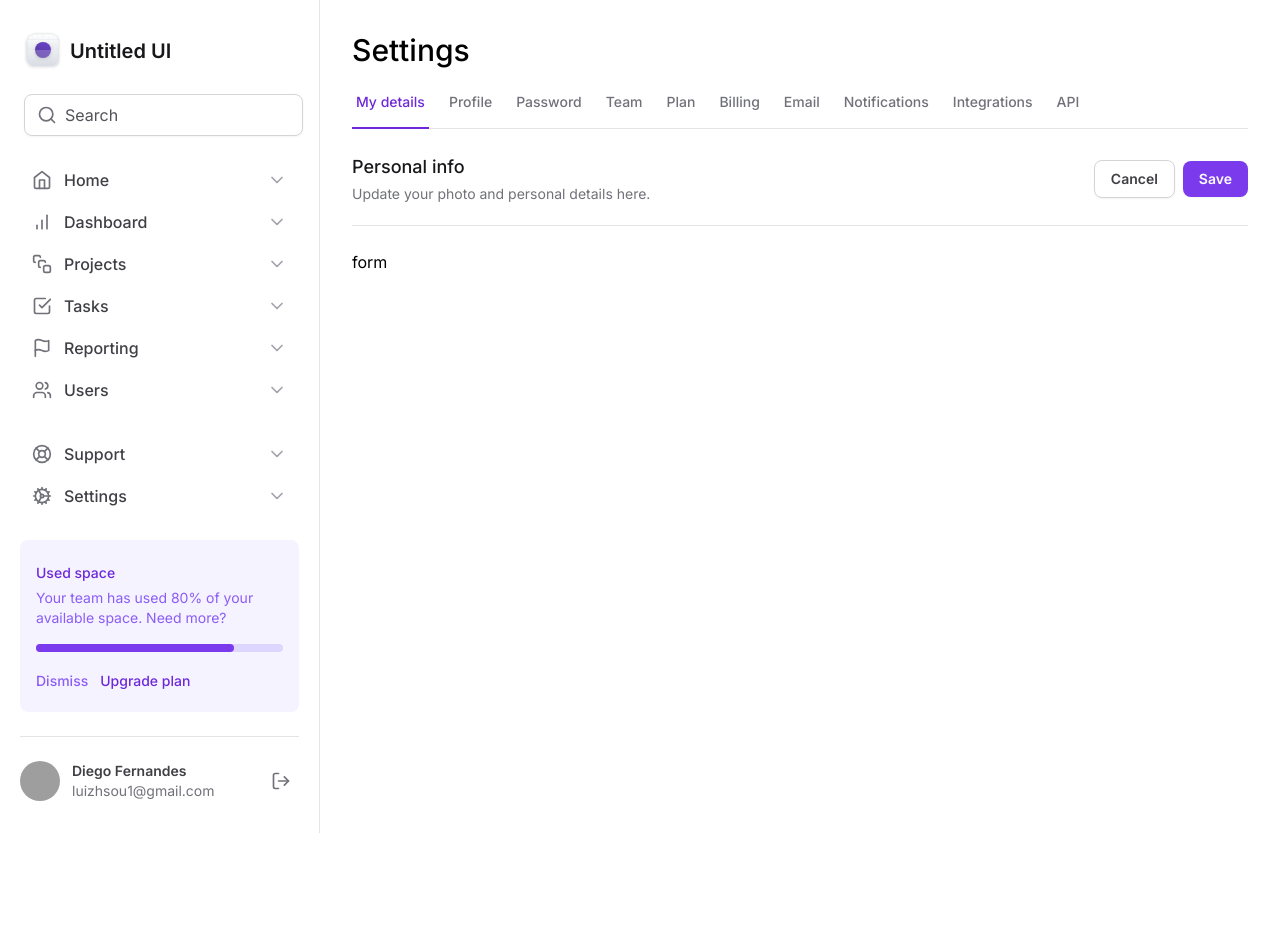
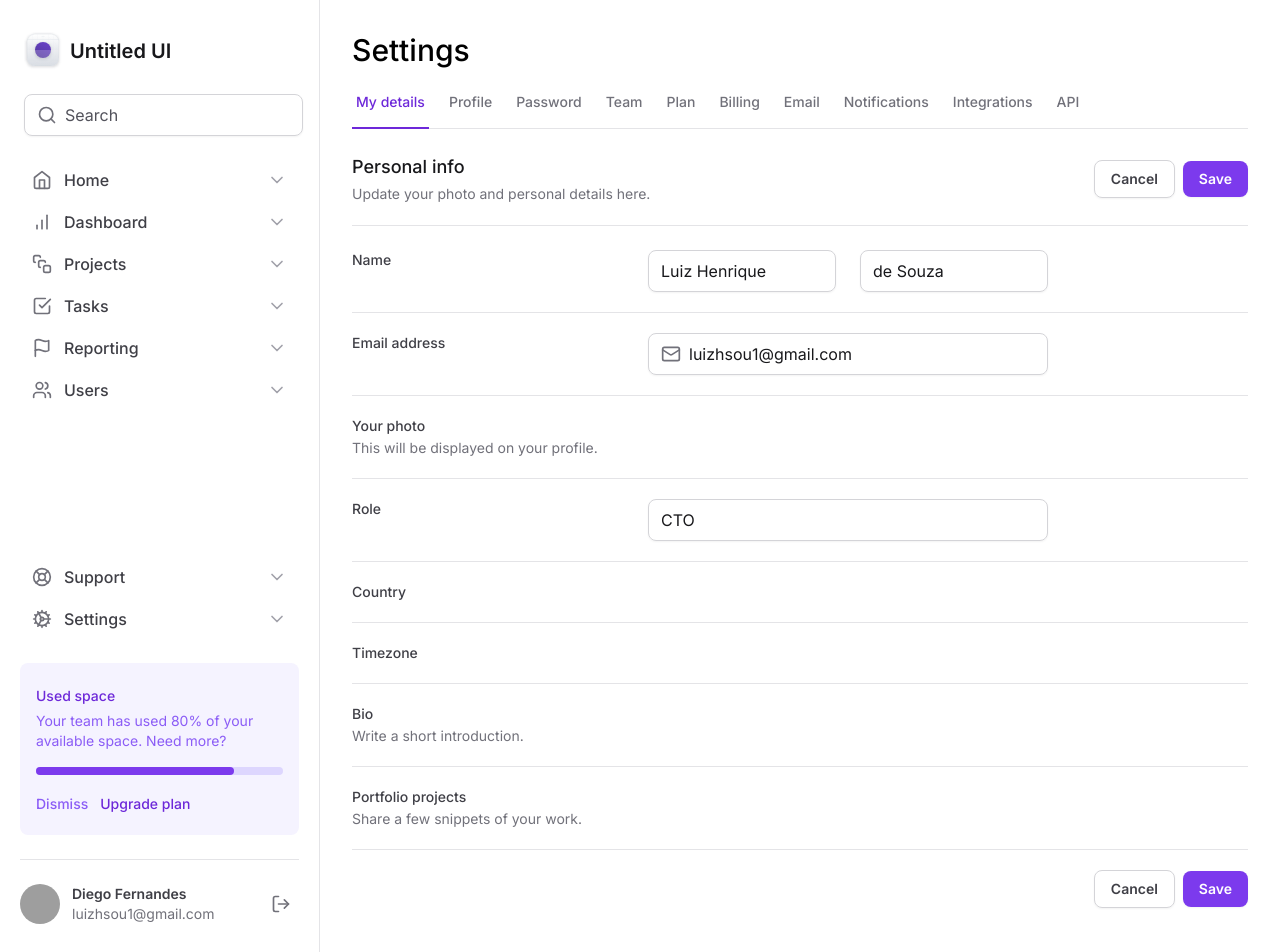
Before and after one commit to luizhsou1/tailwind-next, a Next.js app: page / in a window 1280 px wide. Shown: the top 952 px of the page. Before the commit the page ends 833 px from the top, so only its background shows below. Built offline with nearby package versions, Linux system fonts and the light colour scheme; grey boxes are pictures that could not be loaded.

Commit message:
Campos do formulário

```diff
--- a/src/app/page.tsx
+++ b/src/app/page.tsx
@@ -1,4 +1,6 @@
+import { Input, InputControl, InputPrefix } from '@/components/Input'
 import { SettingsTabs } from '@/components/SettingsTabs'
+import { Mail } from 'lucide-react'
 
 export default function Home() {
   return (
@@ -24,15 +26,133 @@
             </button>
             <button
               type="submit"
-              id="settings"
+              form="settings"
               className="rounded-lg bg-violet-600 px-4 py-2 text-sm font-semibold text-white shadow-sm hover:bg-violet-700"
             >
               Save
             </button>
           </div>
         </div>
-        <form id="settings" className="mt-6 flex w-full flex-col">
-          form
+        <form
+          id="settings"
+          className="mt-6 flex w-full flex-col gap-5 divide-y divide-zinc-200"
+        >
+          <div className="grid-cols-form grid gap-3">
+            <label
+              htmlFor="firstName"
+              className="text-sm font-medium text-zinc-700"
+            >
+              Name
+            </label>
+            <div className="grid grid-cols-2 gap-6">
+              <Input>
+                <InputControl id="firstName" defaultValue="Luiz Henrique" />
+              </Input>
+
+              <Input>
+                <InputControl defaultValue="de Souza" />
+              </Input>
+            </div>
+          </div>
+
+          <div className="grid-cols-form grid gap-3 pt-5">
+            <label
+              htmlFor="email"
+              className="text-sm font-medium text-zinc-700"
+            >
+              Email address
+            </label>
+            <Input>
+              <InputPrefix>
+                <Mail className="h-5 w-5 text-zinc-500" />
+              </InputPrefix>
+              <InputControl
+                id="email"
+                type="email"
+                defaultValue="luizhsou1@gmail.com"
+              />
+            </Input>
+          </div>
+
+          <div className="grid-cols-form grid gap-3 pt-5">
+            <label
+              htmlFor="photo"
+              className="text-sm font-medium text-zinc-700"
+            >
+              Your photo
+              <span className="mt-0.5 block text-sm font-normal text-zinc-500">
+                This will be displayed on your profile.
+              </span>
+            </label>
+            <div></div>
+          </div>
+
+          <div className="grid-cols-form grid gap-3 pt-5">
+            <label htmlFor="role" className="text-sm font-medium text-zinc-700">
+              Role
+            </label>
+            <Input>
+              <InputControl id="role" defaultValue="CTO" />
+            </Input>
+          </div>
+
+          <div className="grid-cols-form grid gap-3 pt-5">
+            <label
+              htmlFor="country"
+              className="text-sm font-medium text-zinc-700"
+            >
+              Country
+            </label>
+            <div></div>
+          </div>
+
+          <div className="grid-cols-form grid gap-3 pt-5">
+            <label
+              htmlFor="timezone"
+              className="text-sm font-medium text-zinc-700"
+            >
+              Timezone
+            </label>
+            <div></div>
+          </div>
+
+          <div className="grid-cols-form grid gap-3 pt-5">
+            <label htmlFor="bio" className="text-sm font-medium text-zinc-700">
+              Bio
+              <span className="mt-0.5 block text-sm font-normal text-zinc-500">
+                Write a short introduction.
+              </span>
+            </label>
+            <div></div>
+          </div>
+
+          <div className="grid-cols-form grid gap-3 pt-5">
+            <label
+              htmlFor="portfolio"
+              className="text-sm font-medium text-zinc-700"
+            >
+              Portfolio projects
+              <span className="mt-0.5 block text-sm font-normal text-zinc-500">
+                Share a few snippets of your work.
+              </span>
+            </label>
+            <div></div>
+          </div>
+
+          <div className="flex items-center justify-end gap-2 pt-5">
+            <button
+              type="button"
+              className="rounded-lg border border-zinc-300 px-4 py-2 text-sm font-semibold text-zinc-700 shadow-sm hover:bg-zinc-100"
+            >
+              Cancel
+            </button>
+            <button
+              type="submit"
+              className="rounded-lg bg-violet-600 px-4 py-2 text-sm font-semibold text-white shadow-sm hover:bg-violet-700"
+            >
+              Save
+            </button>
+          </div>
         </form>
       </div>
     </>
--- a/tailwind.config.ts
+++ b/tailwind.config.ts
@@ -7,6 +7,7 @@
       gridTemplateColumns: {
         app: 'minmax(18rem, 20rem) 1fr',
         profile: 'max-content 1fr max-content',
+        form: 'minmax(7.5rem, 17.5rem) minmax(25rem, 1fr) minmax(0, 15rem)',
       },
       colors: {
         luiz: '#8257e6',
```
